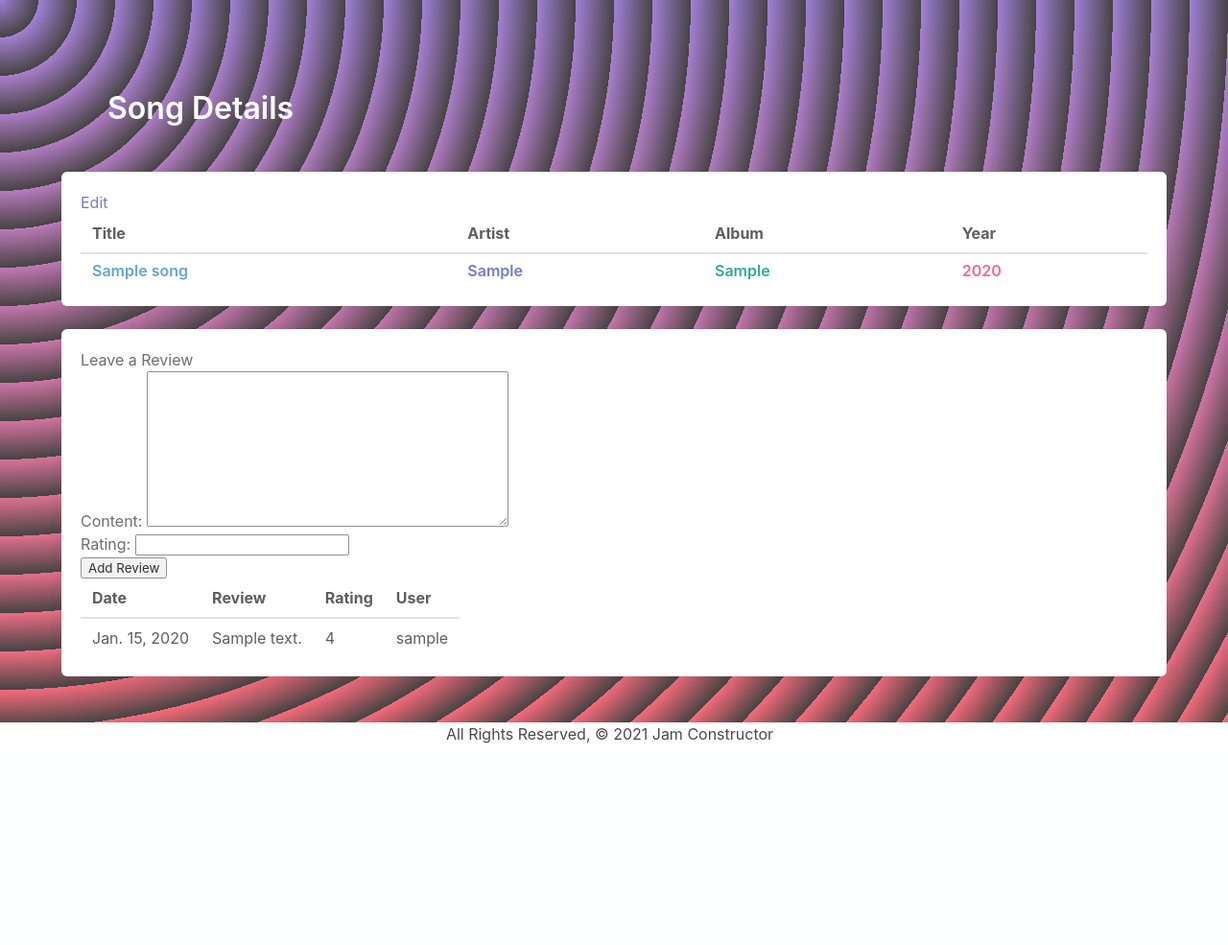
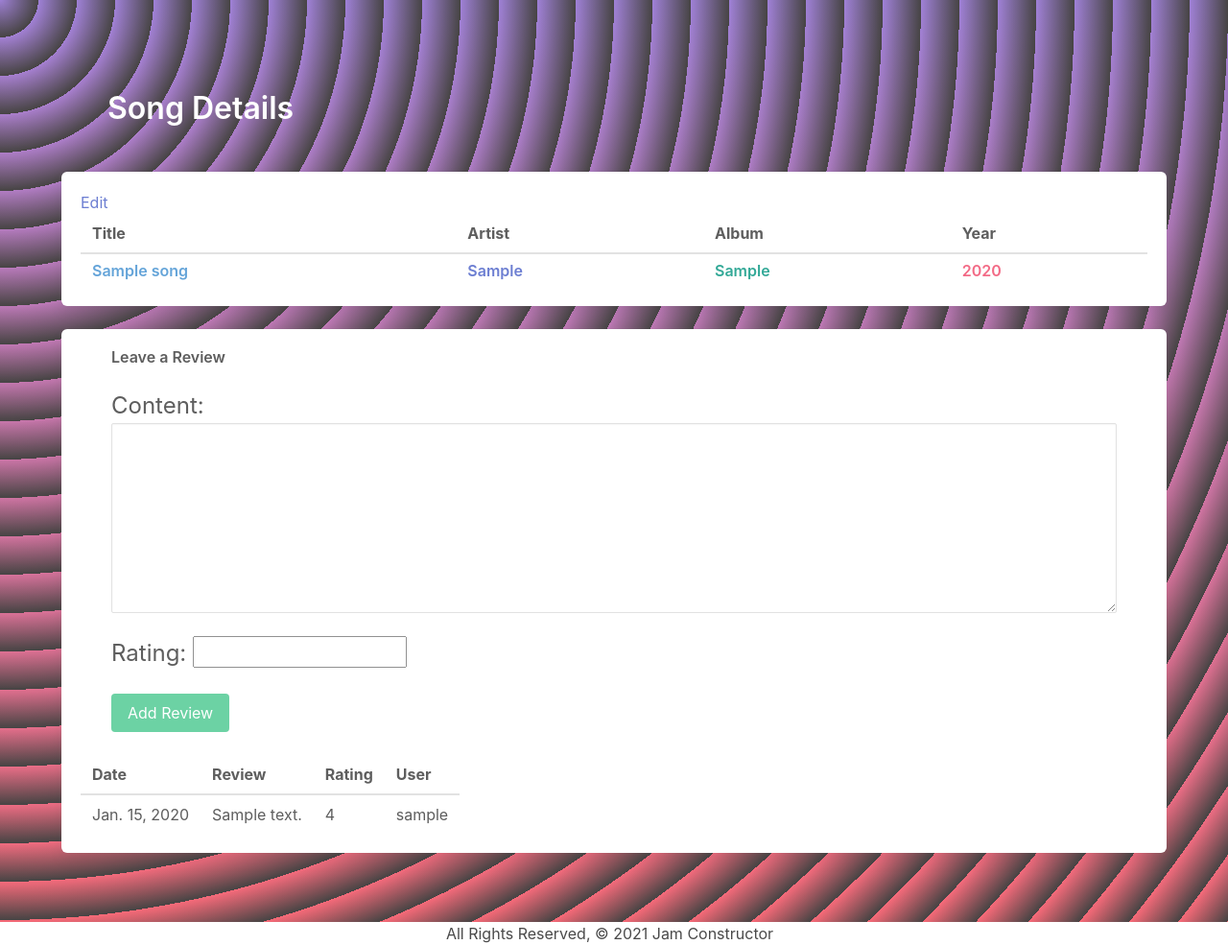
Before and after one commit to andrewpaparella/Jam_Constructor, a Django app: page /songs/1/ in a window 1280 px wide. Shown: the part 57-1042 px from the top of the page at 96% size. Before the commit the page ends 832 px from the top, so only its background shows below. Run offline with Django 3.2, Linux system fonts and the light colour scheme; tables that the repository leaves empty hold one stand-in row (values such as "Sample post").

Commit message:
styles sond details page

```diff
--- a/main_app/templates/songs/details.html
+++ b/main_app/templates/songs/details.html
@@ -9,7 +9,7 @@
   <div class="box">
     <div class="content">
       <table class="table is-rounded">
-      <a href="{% url 'songs_update' song.id %}">Edit</a>
+        <a href="{% url 'songs_update' song.id %}">Edit</a>
         <thead>
           <tr>
             <th>Title</th>
@@ -32,12 +32,19 @@
 </div>
 
 <div class="box">
+  <div class="block">
+    <div class="container is-fluid">
+      <h1 class="title is-6">Leave a Review</h1>
+      <form action="{% url 'add_songreview' song.id %}" method="POST">
+        {% csrf_token %}
 
-  <h1 class="">Leave a Review</h1>
-  <form action="{% url 'add_songreview' song.id %}" method="POST">
-    {% csrf_token %} {{ add_reviewsong_form.as_p }}
-    <input type="submit" value="Add Review" class="btn" />
-  </form>
+        <div class="content is-large">
+          <div class="table">{{ add_reviewsong_form.as_p }}</div>
+        </div>
+        <input type="submit" value="Add Review" class="button is-success" />
+      </form>
+    </div>
+  </div>
   <table class="table">
     <thead>
       <tr>
@@ -59,4 +66,9 @@
     </tbody>
   </table>
 </div>
+
+<script>
+  document.getElementById("id_content").className = "textarea is-small";
+  document.getElementById("id_rating").className = "select";
+</script>
 {% endblock %}
```
